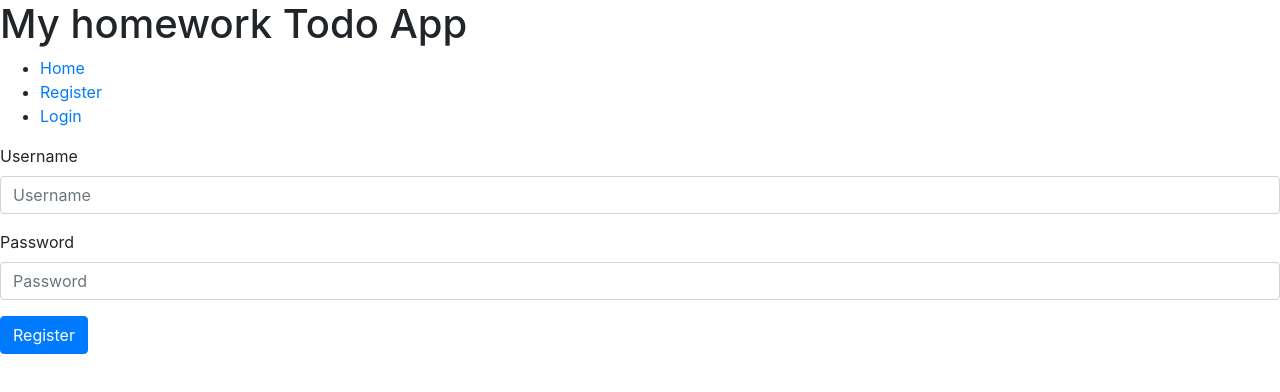
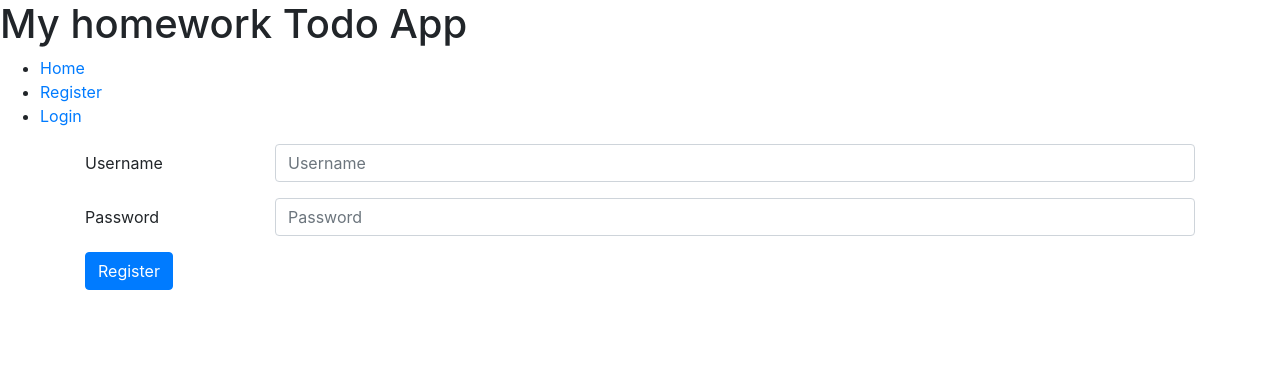
Before and after one commit to gabip86/homework-todo, a React (Create React App) app in the folder frontend/: page /register in a window 1280 px wide. Shown: the top 392 px of the page. Built offline with nearby package versions, Linux system fonts and the light colour scheme.

Commit message:
style: added style to the form

```diff
--- a/frontend/src/components/Register.js
+++ b/frontend/src/components/Register.js
@@ -1,23 +1,27 @@
 import React from 'react'
-import { Form, Button } from 'react-bootstrap'
+import { Container, Form, Button, Row, Col } from 'react-bootstrap'
 
 function Register() {
   return (
-    <div>
+    <Container>
       <Form>
-        <Form.Group>
-          <Form.Label>Username</Form.Label>
-          <Form.Control type="text" placeholder="Username"></Form.Control>
+        <Form.Group as={Row}>
+          <Form.Label column sm={2}>Username</Form.Label>
+          <Col sm={10}>
+            <Form.Control type="text" placeholder="Username"></Form.Control>
+          </Col>
         </Form.Group>
-        <Form.Group>
-          <Form.Label>Password</Form.Label>
-          <Form.Control tpye="password" placeholder="Password"></Form.Control>
+        <Form.Group as={Row}>
+          <Form.Label column sm={2}>Password</Form.Label>
+          <Col sm={10}>
+            <Form.Control tpye="password" placeholder="Password"></Form.Control>
+          </Col>
         </Form.Group>
         <Button variant="primary" type="submit">
           Register
         </Button>
       </Form>
-    </div>
+    </Container>
   )
 }
 
```
